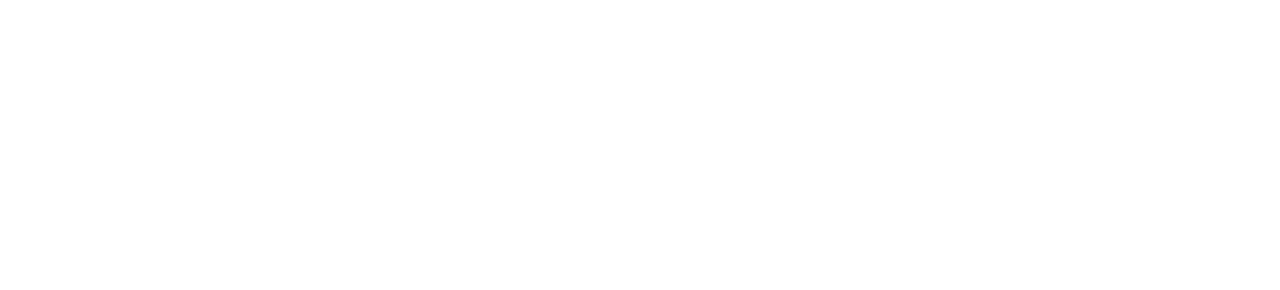
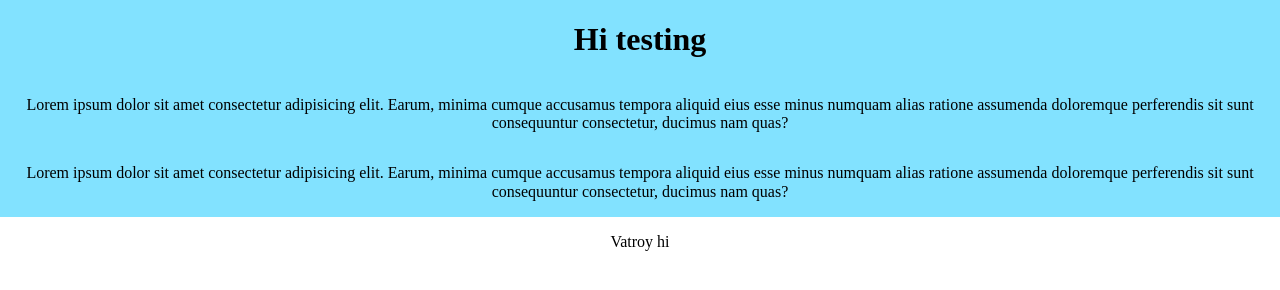
Before and after one commit to HoiJW/netlify-test, a plain HTML site: page index.html in a window 1280 px wide. Drawn offline with Linux system fonts and the light colour scheme.

Commit message:
basic styles

```diff
--- a/index.html
+++ b/index.html
@@ -8,6 +8,17 @@
     <title>Document</title>
 </head>
 <body>
+<header>
+    <div class="wrapper">
+    <h1>Hi testing</h1>
 
+    <p>Lorem ipsum dolor sit amet consectetur adipisicing elit. Earum, minima cumque accusamus tempora aliquid eius esse minus numquam alias ratione assumenda doloremque perferendis sit sunt consequuntur consectetur, ducimus nam quas?</p>
+
+    <p>Lorem ipsum dolor sit amet consectetur adipisicing elit. Earum, minima cumque accusamus tempora aliquid eius esse minus numquam alias ratione assumenda doloremque perferendis sit sunt consequuntur consectetur, ducimus nam quas?</p>
+    </div>
+</header>
+    <footer>
+        <p>Vatroy hi</p>
+    </footer>
 </body>
 </html>
--- a/style.css
+++ b/style.css
@@ -5,3 +5,17 @@ html { box-sizing: border-box;}
 *, *:before, *:after {box-sizing: inherit}
 
 .sr-only { position: absolute; width: 1px; height: 1px; margin: -1px; border: 0; padding: 0; white-space: nowrap; clip-path: inset(100%); clip: rect(0 0 0 0); overflow: hidden;}
+
+.wrapper{
+    margin: 0 auto;
+    display: flex;
+    flex-direction: column;
+}
+header{
+    background-color: rgb(130, 226, 255);
+}
+
+h1,
+p{
+    text-align: center;
+}
```
